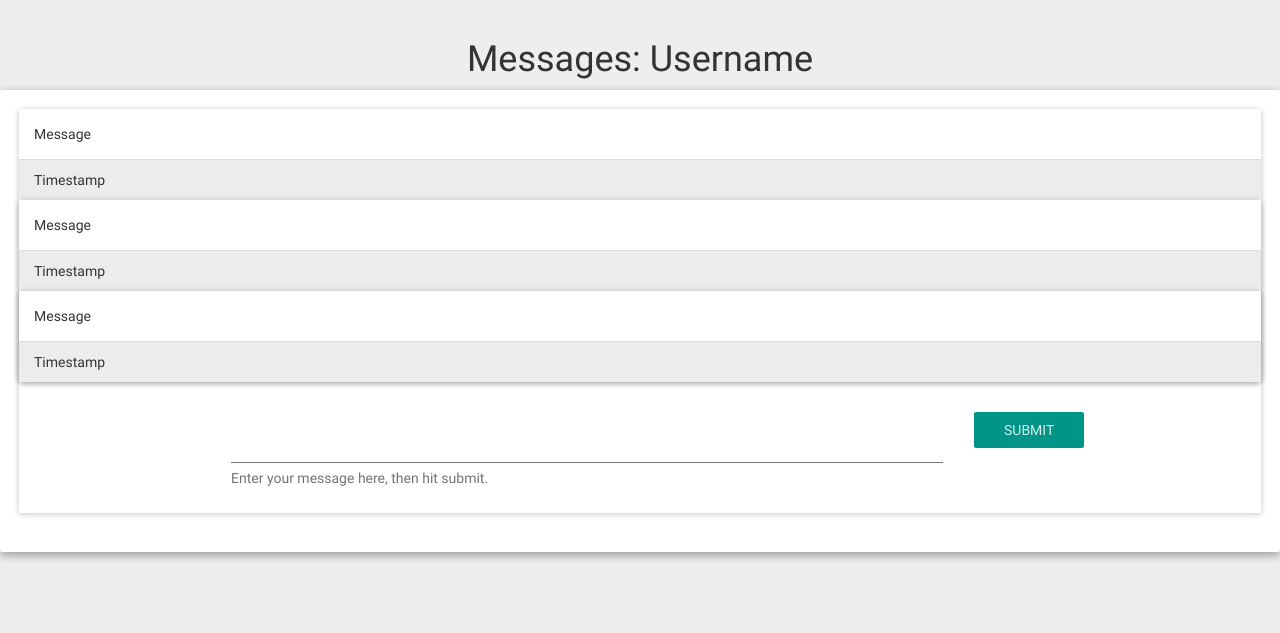
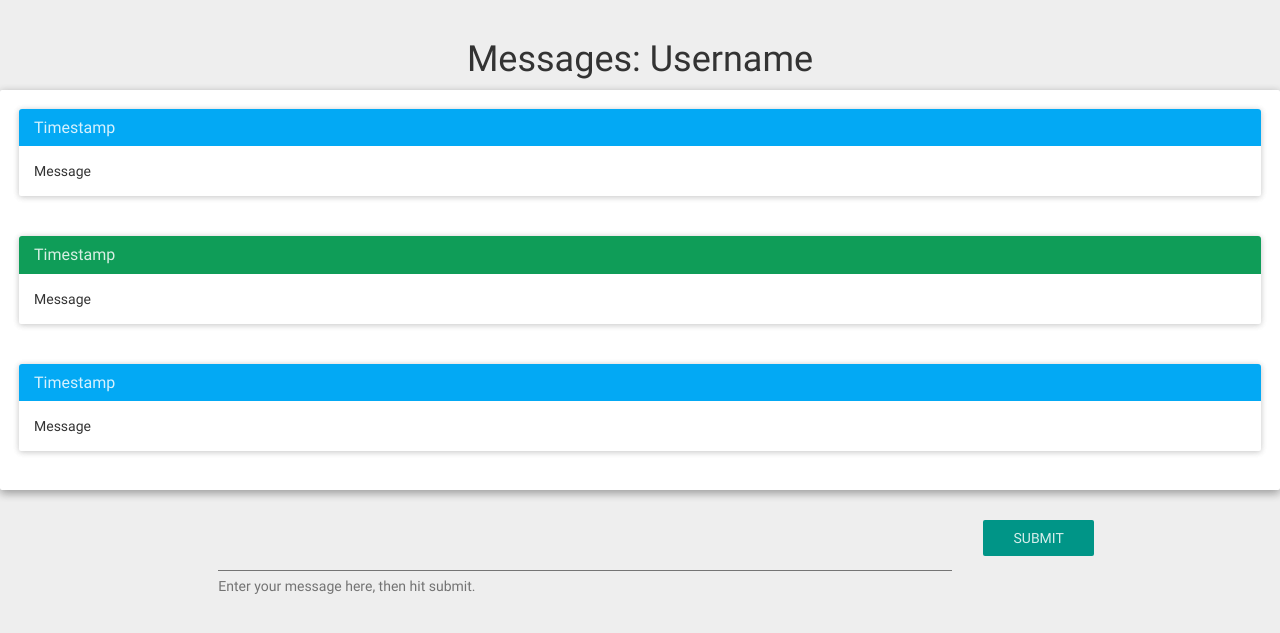
Before and after one commit to ChesleyTan/gradebook, a Flask app: template templates/message_page.html in a window 1280 px wide. Shown: the part 60-693 px from the top of the page. Run offline with Flask 2, Linux system fonts and the light colour scheme; the template is opened without the code that fills it, so the values that code supplies are empty; some libraries are stand-ins or nearby versions.

Commit message:
Proper coloring of messages: indicates sender/reciever

```diff
--- a/templates/message_page.html
+++ b/templates/message_page.html
@@ -28,21 +28,40 @@
 <h1 style="text-align: center;">Messages: Username</h1>
 <div class="jumbotron">
     <!-- Template a for loop here -->
-    <div class="panel panel-default">
+
+    <!--
+
+    Panel-success indicates that message was sent from logged in user [SUCCESS=FROM]
+    Panel-info indicates that message was sent to logged in user [INFO=TO]
+
+    -->
+    <div class="panel panel-info">
+        <div class="panel-heading">
+            <h3 class="panel-title">Timestamp</h3>
+        </div>
         <div class="panel-body">
             Message
         </div>
-    <div class="panel-footer">Timestamp</div>
-    <div class="panel panel-default">
+    </div>
+    <br>
+    <div class="panel panel-success">
+        <div class="panel-heading">
+            <h3 class="panel-title">Timestamp</h3>
+        </div>
         <div class="panel-body">
             Message
         </div>
-    <div class="panel-footer">Timestamp</div>
-    <div class="panel panel-default">
+    </div>
+    <br>
+    <div class="panel panel-info">
+        <div class="panel-heading">
+            <h3 class="panel-title">Timestamp</h3>
+        </div>
         <div class="panel-body">
             Message
         </div>
-    <div class="panel-footer">Timestamp</div>
+    </div>
+</div>
 </div>
 </div>
 <form class="form-horizontal">
```
Lines whose indentation alone changed are shown as unchanged.
